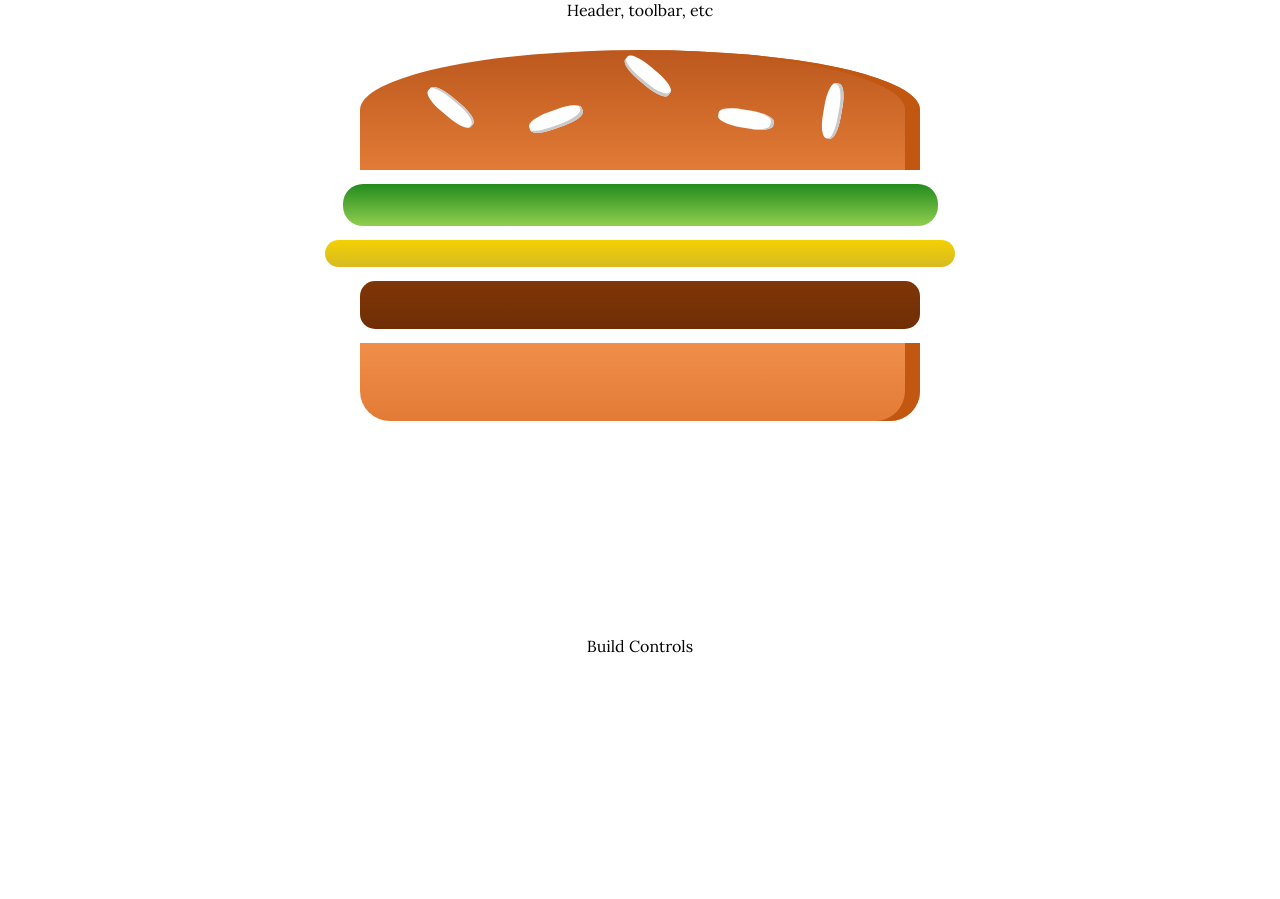
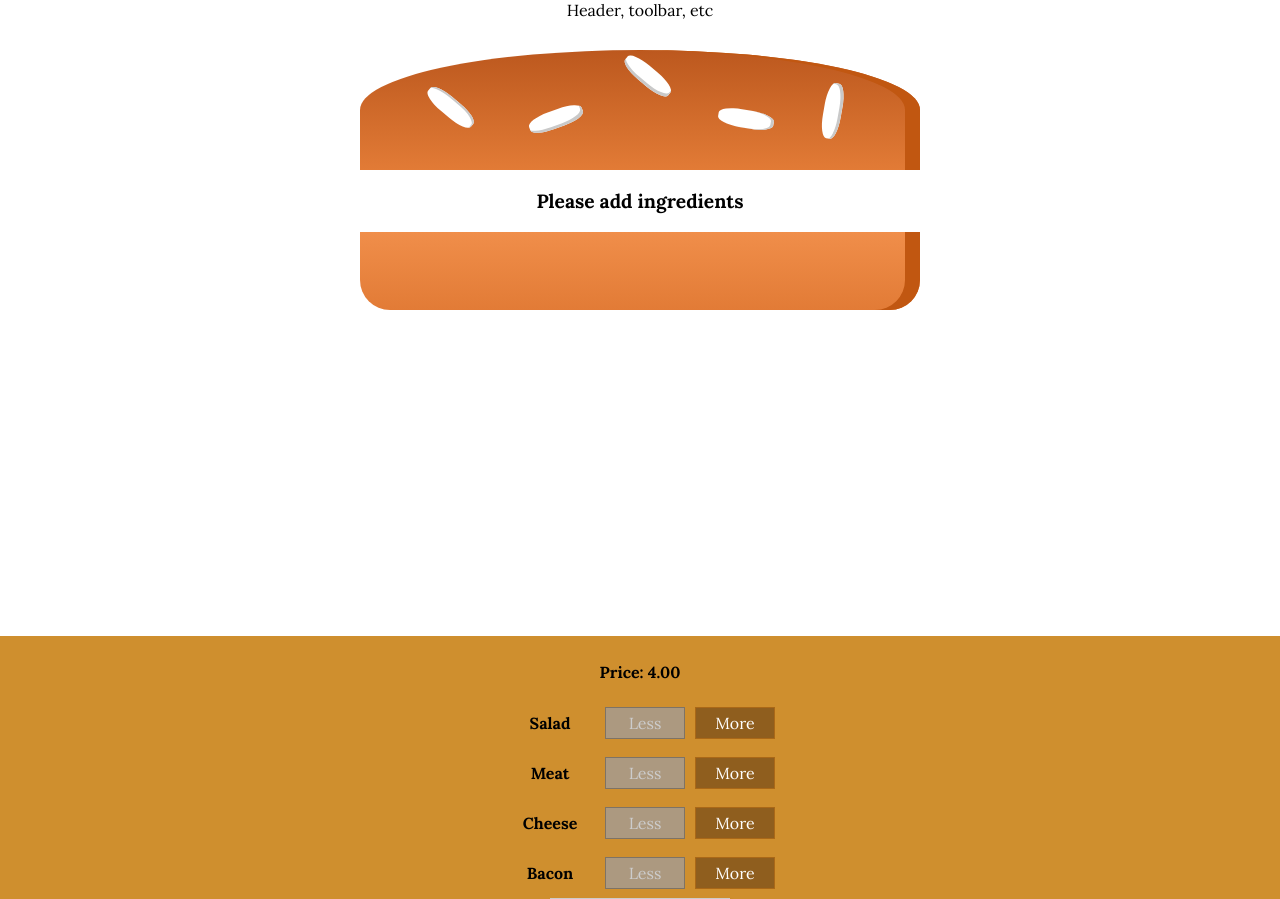
Before and after one commit to pamgluss/burger-builder, a React (Create React App) app: page / in a window 1280 px wide. Shown: the top 899 px of the page. Before the commit the page ends 800 px from the top, so only its background shows below. Built offline with nearby package versions, Linux system fonts and the light colour scheme.

Commit message:
ending at lecture 169

```diff
--- /dev/null
+++ b/src/Components/Burger/BuildControls/BuildControl/BuildControl.css
@@ -0,0 +1,56 @@
+.BuildControl {
+  display: flex;
+  justify-content: space-between;
+  align-items: center;
+  margin: 5px 0;
+}
+
+.BuildControl button {
+  display: block;
+  font: inherit;
+  padding: 5px;
+  margin: 0 5px;
+  width: 80px;
+  border: 1px solid #AA6817;
+  cursor: pointer;
+  outline: none;
+}
+
+.BuildControl button:disabled {
+  background-color: #AC9980;
+  border: 1px solid #7E7365;
+  color: #ccc;
+  cursor: default;
+}
+
+.BuildControl button:hover:disabled {
+  background-color: #AC9980;
+  color: #ccc;
+  cursor: not-allowed;
+}
+
+.Label {
+  padding: 10px;
+  font-weight: bold;
+  width: 80px;
+}
+
+.BuildControl .Less {
+  background-color: #D39952;
+  color: white;
+}
+
+.BuildControl .More {
+  background-color: #8F5E1E;
+  color: white;
+}
+
+.BuildControl .Less:hover, .BuildControl .Less:active {
+  background-color: #DAA972;
+  color: white;
+}
+
+.BuildControl .More:hover,.BuildControl .More:active {
+  background-color: #99703F;
+  color: white;
+}
--- /dev/null
+++ b/src/Components/Burger/BuildControls/BuildControl/BuildControl.js
@@ -0,0 +1,22 @@
+import React from 'react';
+import './BuildControl.css'
+
+const buildControl = (props) => {
+  return(
+    <div className='BuildControl'>
+      <div className='Label'>{props.label}</div>
+      <button
+        className='Less'
+        onClick={props.removed}
+        disabled={props.disabled}
+      >Less</button>
+
+      <button
+        className='More'
+        onClick={props.added}
+      >More</button>
+    </div>
+  )
+}
+
+export default buildControl;
--- /dev/null
+++ b/src/Components/Burger/BuildControls/BuildControls.css
@@ -0,0 +1,52 @@
+.BuildControls {
+  width:100%;
+  background-color: #CF8F2E;
+  display: flex;
+  flex-flow: column;
+  align-items: center;
+  box-shadow: 0 2px 1px #ccc;
+  margin: auto;
+  padding: 10px 0;
+}
+
+
+.OrderButton {
+  background-color: #DAD735;
+  outline: none;
+  cursor: pointer;
+  border: 1px solid #966909;
+  color: #966909;
+  font-family: inherit;
+  font-size: 1.2em;
+  padding: 15px 30px;
+  box-shadow: 2px 2px 2px #966909;
+}
+
+.OrderButton:hover, .OrderButton:active {
+  background-color: rgb(231, 242, 213);
+  border: 1px solid #966909;
+  color: #966909;
+}
+
+.OrderButton:disabled {
+  background-color: #C7C6C6;
+  cursor: not-allowed;
+  border: 1px solid #ccc;
+  color: #888888;
+}
+
+.OrderButton:not(:disabled) {
+  animation: enable 0.3s linear;
+}
+
+@keyframes enable {
+  0% {
+      transform: scale(1);
+  }
+  60% {
+      transform: scale(1.1);
+  }
+  100% {
+      transform: scale(1);
+  }
+}
--- /dev/null
+++ b/src/Components/Burger/BuildControls/BuildControls.js
@@ -0,0 +1,33 @@
+import React from 'react';
+import BuildControl from './BuildControl/BuildControl'
+import './BuildControls.css'
+
+const controls = [
+  { label: 'Salad', type: 'salad'},
+  { label: 'Meat', type: 'meat'},
+  { label: 'Cheese', type: 'cheese'},
+  { label: 'Bacon', type: 'bacon'},
+];
+
+const buildControls = (props) => {
+  return(
+    <div className='BuildControls'>
+      <p><strong>Price: {props.price.toFixed(2)}</strong></p>
+      {controls.map(control => (
+        <BuildControl
+          key={control.label}
+          label={control.label}
+          added={() => props.ingredientAdded(control.type)}
+          removed={() => props.ingredientRemoved(control.type)}
+          disabled={props.disabled[control.type]}
+        />
+      ))}
+      <button
+        className='OrderButton'
+        disabled={!props.purchasable}
+        onClick={props.purchased}>ORDER NOW</button>
+    </div>
+  )
+}
+
+export default buildControls;
--- a/src/Components/Burger/Burger.js
+++ b/src/Components/Burger/Burger.js
@@ -12,7 +12,7 @@
     }, []);
 
   if(transformedIngredients.length === 0){
-    transformedIngredients = 'Please add ingredients'
+    transformedIngredients = <p>Please add ingredients</p>
   };
   return(
     <div className='Burger'>
--- /dev/null
+++ b/src/Components/Burger/OrderSummary/OrderSummary.js
@@ -0,0 +1,24 @@
+import React from 'react'
+import Aux from './../../../hoc/aux'
+
+const orderSummary = (props) => {
+  const ingredientSummary = Object.keys(props.ingredients).map((igKey) => {
+    return <li key={igKey}>
+      <span style={{ textTransform: 'capitalize' }}>{igKey}</span>: {props.ingredients[igKey]}
+    </li>
+  })
+
+  return(
+    <Aux>
+      <h3>Your Order</h3>
+      <p>Burger with the following ingredients:</p>
+      <ul>
+        {ingredientSummary}
+      </ul>
+
+      <p>Proceed to Checkout?</p>
+    </Aux>
+  );
+};
+
+export default orderSummary;
--- a/src/Components/Containers/BurgerBuilder/BurgerBuilder.js
+++ b/src/Components/Containers/BurgerBuilder/BurgerBuilder.js
@@ -1,22 +1,114 @@
 import React, { Component } from 'react';
-import Aux from '../../../hoc/aux'
-import Burger from '../../Burger/Burger'
+import Aux from '../../../hoc/aux';
+import Burger from '../../Burger/Burger';
+import BuildControls from '../../Burger/BuildControls/BuildControls';
+import OrderSummary from '../../Burger/OrderSummary/OrderSummary';
+
+import Modal from './../../Layout/Modal/Modal';
+
+const INGREDIENT_PRICES = {
+  salad: 0.5,
+  cheese: 0.4,
+  meat: 1.7,
+  bacon: 0.5
+}
 
 class BurgerBuilder extends Component {
   state = {
     ingredients: {
-      salad: 1,
+      salad: 0,
       bacon: 0,
-      cheese: 1,
-      meat: 1
-    }
+      cheese: 0,
+      meat: 0
+    },
+    price: 4,
+    purchasable: false,
+    purchasing: false
+  }
+
+  updatePurchaseState = (ingredients) => {
+    const sum = Object.keys(ingredients).map(igKey => {
+      return ingredients[igKey]
+    }).reduce((sum, el) => {
+      return sum+el;
+    },0);
+
+    this.setState({
+      purchasable: sum > 0
+    })
+  }
+  // Add and remove methods
+  addIngredientHandler = (type) => {
+    const oldCount = this.state.ingredients[type]
+    const newCount = oldCount+1;
+    const updatedIngredients = {
+      ...this.state.ingredients
+    };
+    updatedIngredients[type] = newCount;
+    const priceAddition = INGREDIENT_PRICES[type]
+    const oldPrice = this.state.price;
+    const newPrice = oldPrice + priceAddition;
+
+    this.setState({
+      price: newPrice,
+      ingredients: updatedIngredients
+    })
+
+    this.updatePurchaseState(updatedIngredients);
+  }
+
+  removeIngredientHandler = (type) => {
+    const oldCount = this.state.ingredients[type]
+    if(oldCount === 0){return}
+
+    const newCount = oldCount-1;
+    const updatedIngredients = {
+      ...this.state.ingredients
+    };
+    updatedIngredients[type] = newCount;
+    const priceAddition = INGREDIENT_PRICES[type]
+    const oldPrice = this.state.price;
+    const newPrice = oldPrice - priceAddition;
+
+    this.setState({
+      price: newPrice,
+      ingredients: updatedIngredients
+    })
+
+    this.updatePurchaseState(updatedIngredients);
+  }
+
+  // Methods for checking out
+  purchaseHandler = () => {
+    this.setState({
+      purchasing:true
+    })
   }
 
   render(){
+    const disableInfo = {
+      ...this.state.ingredients
+    };
+    for(let key in disableInfo){
+      disableInfo[key] = disableInfo[key] === 0
+    }
+
     return(
       <Aux>
+        <Modal show={this.state.purchasing}>
+          <OrderSummary
+            ingredients={this.state.ingredients}
+          />
+        </Modal>
         <Burger ingredients={this.state.ingredients}/>
-        <div>Build Controls</div>
+        <BuildControls
+          ingredientAdded={this.addIngredientHandler}
+          ingredientRemoved={this.removeIngredientHandler}
+          disabled={disableInfo}
+          price={this.state.price}
+          purchasable={this.state.purchasable}
+          purchased={this.purchaseHandler}
+        />
       </Aux>
     );
   }
--- /dev/null
+++ b/src/Components/Layout/Modal/Modal.css
@@ -0,0 +1,20 @@
+.Modal {
+  position: fixed;
+  z-index: 500;
+  background-color: white;
+  width: 70%;
+  border: 1px solid #ccc;
+  box-shadow: 1px 1px 1px black;
+  padding: 16px;
+  left: 15%;
+  top: 30%;
+  box-sizing: border-box;
+  transition: all 0.3s ease-out;
+}
+
+@media (min-width: 600px) {
+  .Modal {
+      width: 500px;
+      left: calc(50% - 250px);
+  }
+}
--- /dev/null
+++ b/src/Components/Layout/Modal/Modal.js
@@ -0,0 +1,17 @@
+import React from 'react';
+import './Modal.css'
+
+const modal = (props) => {
+  return (
+    <div
+      className='Modal'
+      style={{
+        transform: props.show? 'translateY(0)' : 'translateY(-100vh)',
+        opacity: props.show? '1' : '0'
+      }}>
+      {props.children}
+    </div>
+  )
+};
+
+export default modal;
```
Also changed, not shown: src/Components/Layout/Backdrop/Backdrop.js (added, +7 -0 lines).
